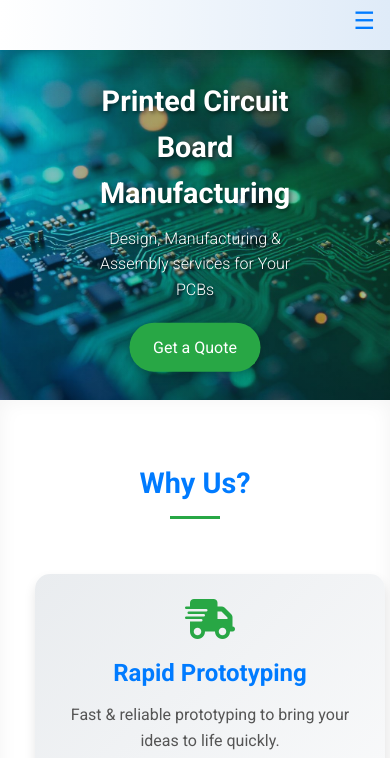
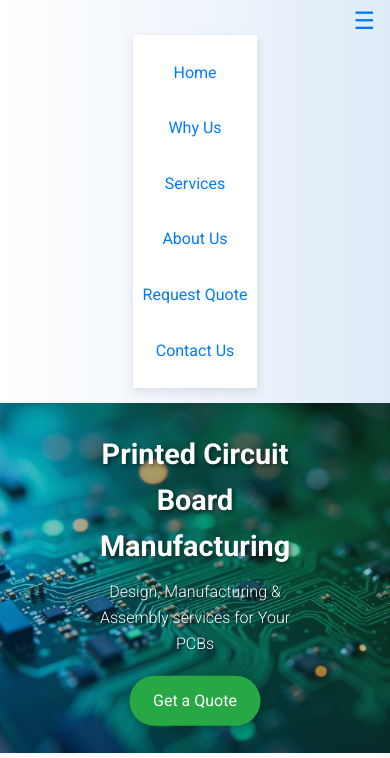
Before and after one commit to shivamkarvire/DEMO1, a plain HTML site: page index.html in a window 390 px wide. Both pictures are taken after a click on the button "Toggle Navigation Menu". Shown: the part 86-844 px from the top of the page. Drawn offline with Linux system fonts and the light colour scheme.

Commit message:
Update index.html

```diff
--- a/index.html
+++ b/index.html
@@ -391,5 +391,18 @@
       return false;
     }
   </script>
+  <script>
+    // Menu toggle functionality
+    document.getElementById('menu-toggle').addEventListener('click', function() {
+      var options = document.getElementById('options');
+      if (options.style.display === 'flex') {
+        options.style.display = 'none';  // Hide if visible
+      } else {
+        options.style.display = 'flex';  // Show if hidden
+      }
+      // Alternatively, use a class for better practice
+      options.classList.toggle('active');
+    });
+  </script>
 </body>
 </html>
```
